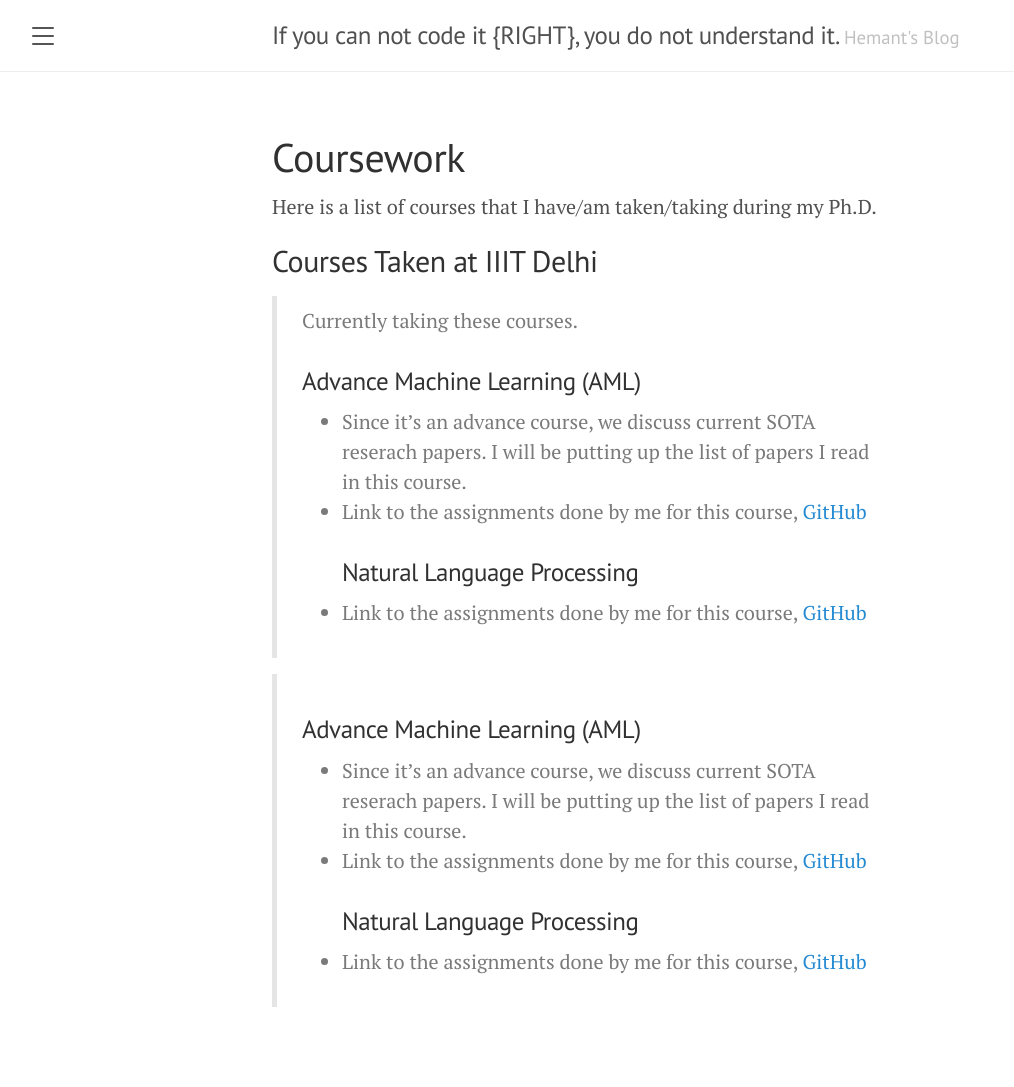
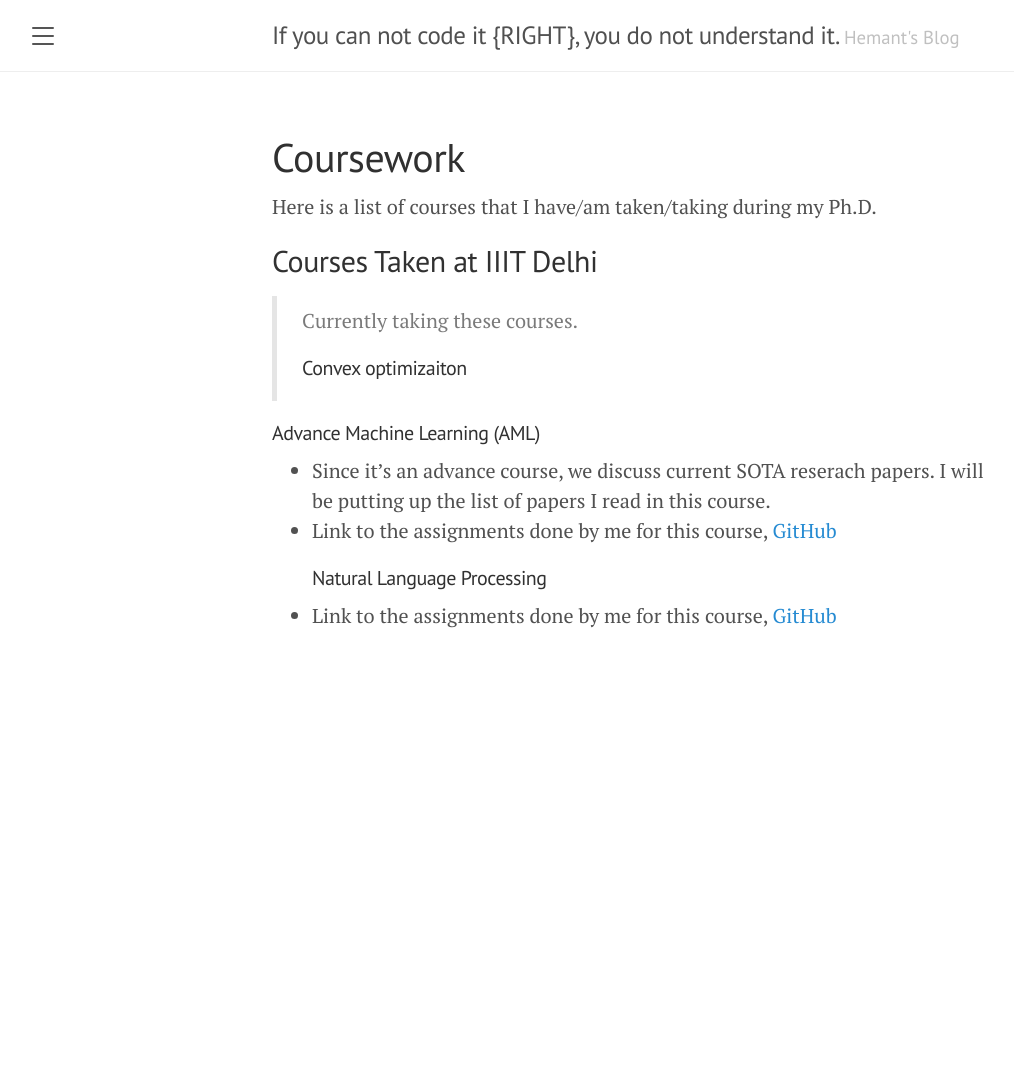
Before and after one commit to raotnameh/raotnameh.github.io, a Jekyll site: the page built from coursework.md, in a window 1280 px wide. Shown: the whole page, without its empty margins (8-1022 px from the left). Built offline with Jekyll 4.4.1, drawn with Linux system fonts in a browser that asks for light colours; after the commit the page ends 900 px from its top, so only the background shows below that.

Commit message:
It's just my website

```diff
--- a/coursework.md
+++ b/coursework.md
@@ -9,18 +9,12 @@ Here is a list of courses that I have/am taken/taking during my Ph.D.
 
 
 > Currently taking these courses.
-### Advance Machine Learning (AML)
+##### Convex optimizaiton
+
+#### Advance Machine Learning (AML)
 + Since it's an advance course, we discuss current SOTA reserach papers. I will be putting up the list of papers I read in this course.
 + Link to the assignments done by me for this course, [GitHub](https://github.com/raotnameh/AML_Course)
-### Natural Language Processing
-+ Link to the assignments done by me for this course, [GitHub](https://github.com/raotnameh/NLP_LECTURE)
-
-
->
-### Advance Machine Learning (AML)
-+ Since it's an advance course, we discuss current SOTA reserach papers. I will be putting up the list of papers I read in this course.
-+ Link to the assignments done by me for this course, [GitHub](https://github.com/raotnameh/AML_Course)
-### Natural Language Processing
+#### Natural Language Processing
 + Link to the assignments done by me for this course, [GitHub](https://github.com/raotnameh/NLP_LECTURE)
 
 <!--
```
